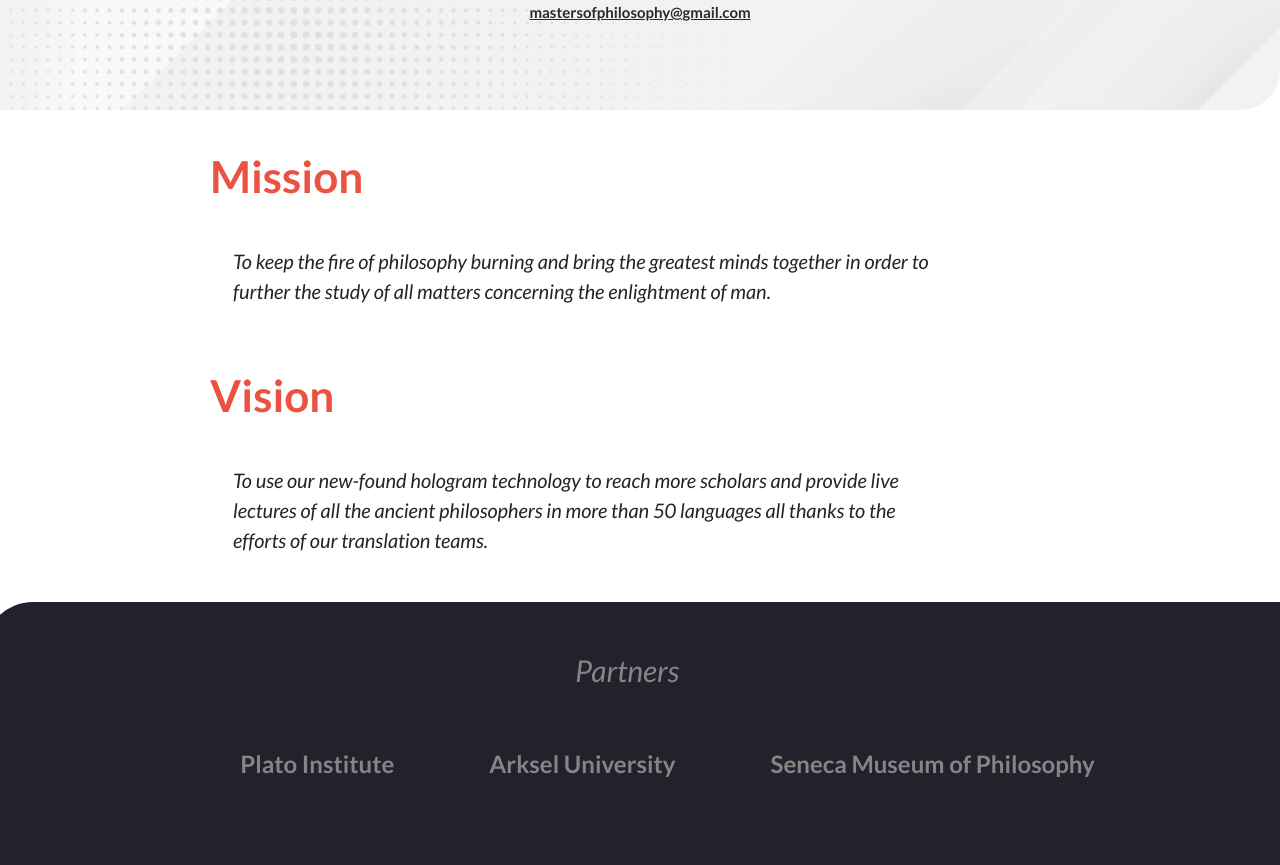
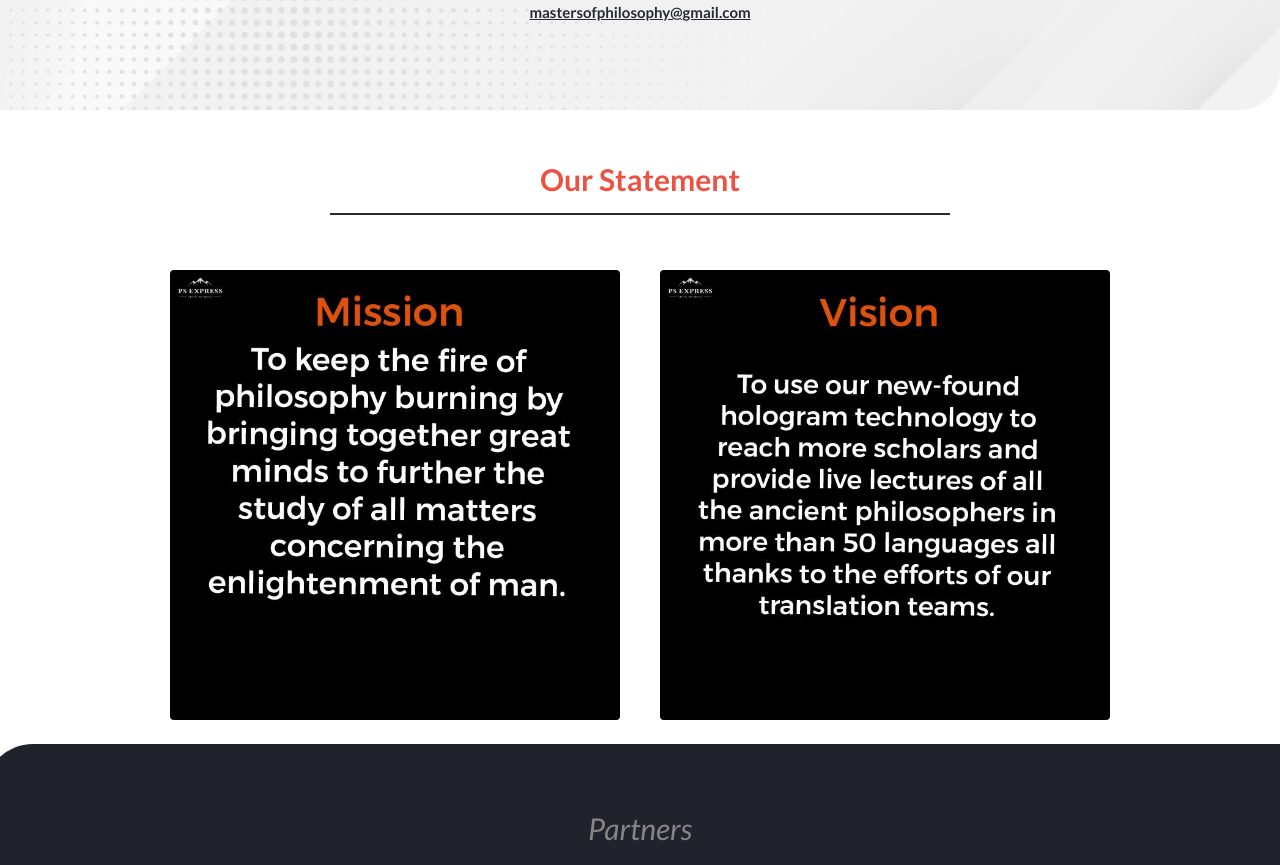
Before and after one commit to godiarksel/capstone-alpha-one, a website: page about.html in a window 1280 px wide. Shown: the part 711-1576 px from the top of the page. Drawn offline with nearby package versions, Linux system fonts and the light colour scheme; a web font is replaced by a local one.

Commit message:
Make further style changes

```diff
--- a/about.html
+++ b/about.html
@@ -38,7 +38,7 @@
       "Greetings, students of Philosophy"
     </p>
     <h1>
-      Masters of Philosophy <br>
+      Masters of Philosophy™ <br>
       ANNUAL CONGRESS OF DISCOURSE <br>
       2022 <br>
     </h1>
@@ -59,29 +59,18 @@
   </section>
 
   <section class="statement d-flex flex-column">
+    <h2 class="text-center p-3 ml-auto mr-auto">
+      Our Statement
+    </h2>
     <div class="statement__container">
-      <h2>
-        Mission
-      </h2>
-      <p>
-        To keep the fire of philosophy burning and bring the greatest minds
-        together in order to further the study of all matters concerning
-        the enlightment of man.
-      </p>
+      <img class="rounded" src="./images/mission.jpg" alt="mission">
+      <img class="rounded" src="./images/vision.jpg" alt="vision">
+
     </div>
-    <div class="statement__container">
-      <h2>
-        Vision
-      </h2>
-      <p>
-        To use our new-found hologram technology to reach more scholars and
-        provide live lectures of all the ancient philosophers in more than 50 languages
-        all thanks to the efforts of our translation teams.
-      </p>
-    </div>
+
   </section>
   <section class="partners">
-    <h2>
+    <h2 class="text-center p-3 ml-auto mr-auto">
       Partners
     </h2>
     <ul class="partners__list d-flex align-items-center justify-content-center">
--- a/css/aboutsection.css
+++ b/css/aboutsection.css
@@ -35,19 +35,26 @@
   margin: 20px;
 }
 
-.statement__container h2 {
-  font-weight: 600;
-  color: var(--font-color-two);
-  margin: 20px;
+.statement__container {
+  display: flex;
+  flex-direction: column;
 }
 
-.statement__container p {
-  background-color: var(--bg-color-home);
-  border-style: none;
-  border-radius: 4px;
-  padding: 20px;
-  font-style: italic;
-  font-weight: 500;
+.statement__container img {
+  max-width: 70%;
+  max-height: 70%;
+  margin: 20px;
+  margin-left: 70px;
+}
+
+.statement h2 {
+  color: var(--font-color-two);
+  font-size: 18px;
+  font-weight: 600;
+  border-bottom: 2px solid var(--font-color-one);
+  width: 50%;
+  margin-top: 15px;
+  margin-bottom: 35px;
 }
 
 .about__enq {
@@ -78,9 +85,6 @@
   font-weight: 500;
   font-family: lato, sans-serif;
   font-style: italic;
-  width: 50%;
-  text-align: center;
-  margin-left: 110px;
 }
 
 .partners__list li {
@@ -142,20 +146,22 @@
     text-align: center;
   }
 
-  .statement__container h2 {
-    font-size: 44px;
-    margin: 20px;
-    margin-left: 190px;
+  .statement h2 {
+    font-size: 30px;
   }
 
-  .statement__container p {
-    padding: 23px;
-    font-size: 20px;
-    font-style: italic;
-    font-weight: 500;
-    max-width: 60%;
+  .statement__container {
+    flex-direction: row;
+    justify-content: center;
+  }
+
+  .statement__container img {
+    width: 450px;
+    height: 450px;
+    max-width: 50%;
     margin: 20px;
-    margin-left: 190px;
+
+    /* padding: 50px; */
   }
 
   .partners {
@@ -184,7 +190,7 @@
 
   .copyright h2 {
     font-size: 18px;
-    padding-left: 450px;
+    margin-left: 400px;
   }
 
   .copyright p {
--- a/css/navsection.css
+++ b/css/navsection.css
@@ -45,6 +45,22 @@
   margin: 10px 20px 10px 200px;
 }
 
+.navigation__list__button {
+  color: var(--font-color-two);
+  font-weight: 600;
+  font-size: 15px;
+  background-color: var(--brd-color-home);
+  border: 2px solid var(--font-color-two);
+  border-radius: 4px;
+  margin: 10px 20px 20px;
+  padding: 5px 25px;
+}
+
+.navigation__list__button:hover {
+  color: var(--brd-color-home);
+  background-color: var(--font-color-two);
+}
+
 .navigation__mobile {
   list-style-type: none;
   position: fixed;
@@ -57,10 +73,6 @@
   background-color: var(--bg-color-prog);
   text-align: left;
   transition: 0.4s;
-}
-
-.closed {
-  left: 100%;
 }
 
 .navigation__mobile li {
--- a/css/programsection.css
+++ b/css/programsection.css
@@ -1,5 +1,8 @@
 .program {
-  background-color: var(--bg-color-prog);
+  background-image: url(../images/dark-blue-bg.jpg);
+  background-repeat: no-repeat;
+  background-position-x: right;
+  background-size: cover;
   border-bottom-right-radius: 42px;
 }
 
```
Also changed, not shown: index.html (+2 -1 lines), README.md, images/dark-blue-bg.jpg (added), images/mission.jpg (added), images/vision.jpg (added).
